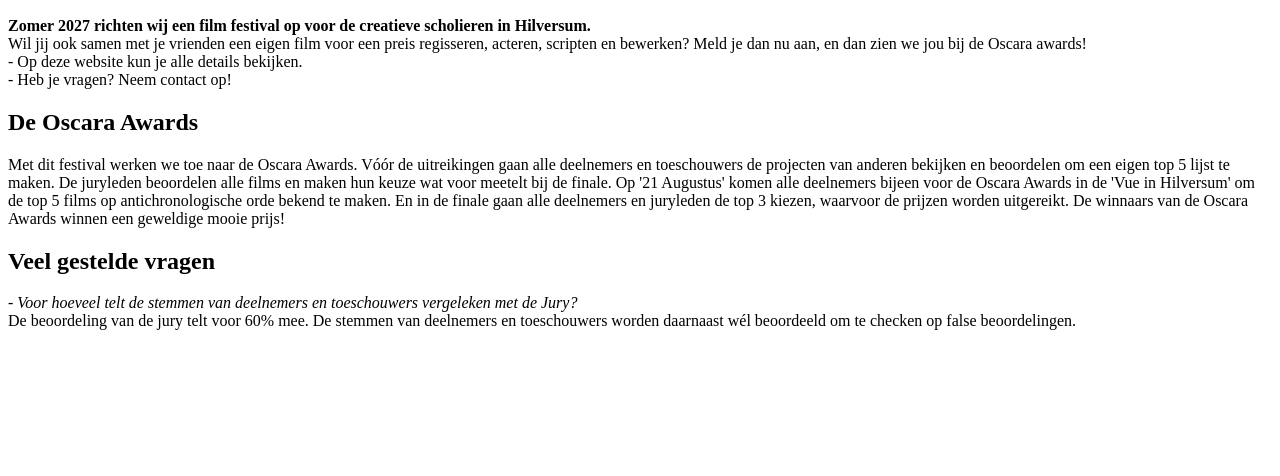
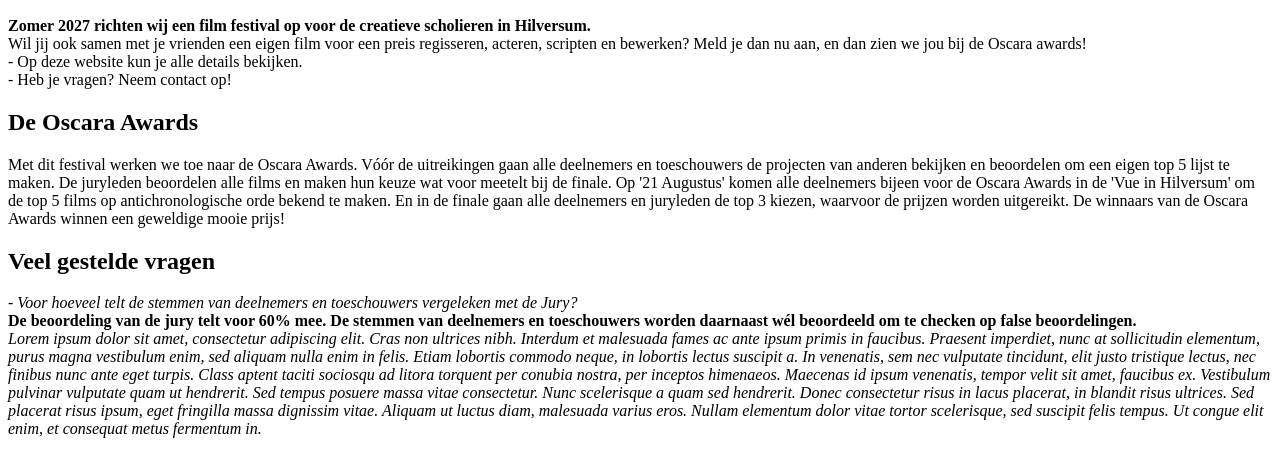
Before and after one commit to Gabriella-spiralen/html-weekopdracht-2-bouwen, a plain HTML site: page index.html in a window 1280 px wide. Shown: the part 110-586 px from the top of the page. Drawn offline with Linux system fonts and the light colour scheme.

Commit message:
WebLab Run 27-11-2026 11:54:18 (UTC+01:00)

```diff
--- a/index.html
+++ b/index.html
@@ -12,8 +12,9 @@
     <h2> De Oscara Awards </h2>
     <p> Met dit festival werken we toe naar de Oscara Awards. Vóór de uitreikingen gaan alle deelnemers en toeschouwers de projecten van anderen bekijken en beoordelen om een eigen top 5 lijst te maken. De juryleden beoordelen alle films en maken hun keuze wat voor meetelt bij de finale. Op '21 Augustus' komen alle deelnemers bijeen voor de Oscara Awards in de 'Vue in Hilversum' om de top 5 films op antichronologische orde bekend te maken. En in de finale gaan alle deelnemers en juryleden de top 3 kiezen, waarvoor de prijzen worden uitgereikt. De winnaars van de Oscara Awards winnen een geweldige mooie prijs!</p>
     <h2>Veel gestelde vragen</h2>
-    <p> <i>- Voor hoeveel telt de stemmen van deelnemers en toeschouwers vergeleken met de Jury?</i><br>De beoordeling van de jury telt voor 60% mee. De stemmen van deelnemers en toeschouwers worden daarnaast wél beoordeeld om te checken op false beoordelingen.
-    </p>
+    <p> <i>- Voor hoeveel telt de stemmen van deelnemers en toeschouwers vergeleken met de Jury?</i><br><b>De beoordeling van de jury telt voor 60% mee. De stemmen van deelnemers en toeschouwers worden daarnaast wél beoordeeld om te checken op false beoordelingen.
+    </b><br><i>Lorem ipsum dolor sit amet, consectetur adipiscing elit. Cras non ultrices nibh. Interdum et malesuada fames ac ante ipsum primis in faucibus. Praesent imperdiet, nunc at sollicitudin elementum, purus magna vestibulum enim, sed aliquam nulla enim in felis. Etiam lobortis commodo neque, in lobortis lectus suscipit a. In venenatis, sem nec vulputate tincidunt, elit justo tristique lectus, nec finibus nunc ante eget turpis. Class aptent taciti sociosqu ad litora torquent per conubia nostra, per inceptos himenaeos. Maecenas id ipsum venenatis, tempor velit sit amet, faucibus ex. Vestibulum pulvinar vulputate quam ut hendrerit. Sed tempus posuere massa vitae consectetur. Nunc scelerisque a quam sed hendrerit. Donec consectetur risus in lacus placerat, in blandit risus ultrices. Sed placerat risus ipsum, eget fringilla massa dignissim vitae. Aliquam ut luctus diam, malesuada varius eros. Nullam elementum dolor vitae tortor scelerisque, sed suscipit felis tempus. Ut congue elit enim, et consequat metus fermentum in.</i></p>
+
 
 
 
```
Also changed, not shown: 1 other file.
